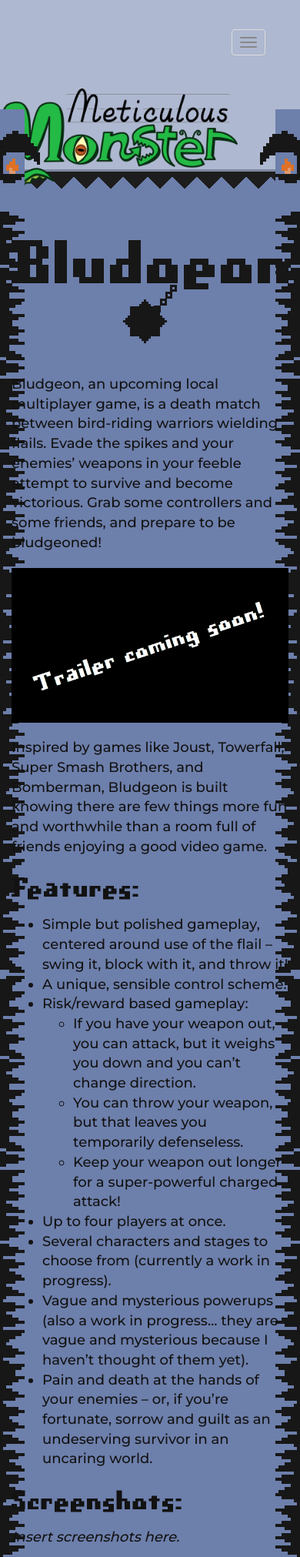
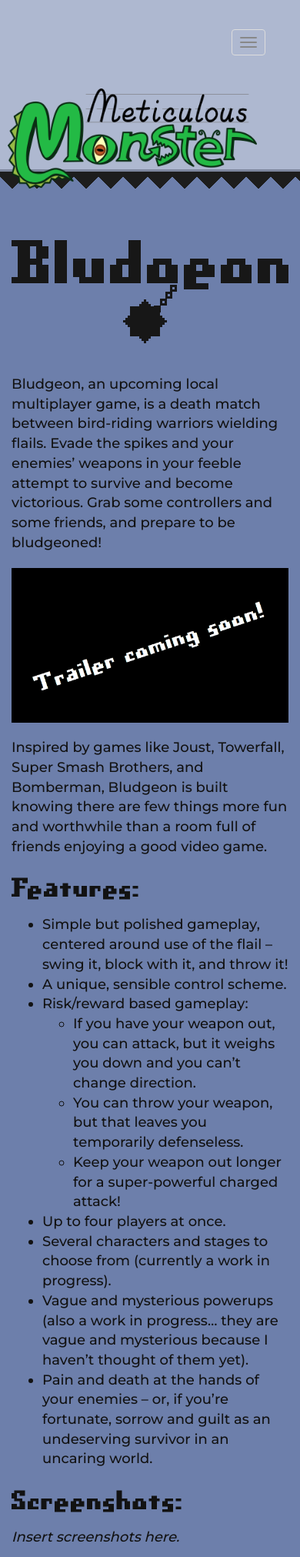
Before and after one commit to meticulousmonster/meticulousmonster.github.io, a Jekyll site: the page built from bludgeon.md, in a window 390 px wide. Shown: the whole page at 77% size. Built offline with Jekyll 4.4.1, drawn with Linux system fonts in a browser that asks for light colours.

Commit message:
Work on responsive design

```diff
--- a/_includes/header.html
+++ b/_includes/header.html
@@ -1,7 +1,7 @@
 <header>
     <nav class="navbar navbar-default">
         <div class="container">
-            <div class="col-md-10 col-md-offset-1 col-xs-12">
+            <div class="col-sm-10 col-sm-offset-1 col-xs-12">
                 <div class="navbar-header">
                     <button type="button" class="navbar-toggle collapsed" data-toggle="collapse" data-target="#navbar-dropdown" aria-expanded="false"
                         aria-controls="navbar-dropdown">
--- a/_layouts/bludgeon.html
+++ b/_layouts/bludgeon.html
@@ -12,7 +12,7 @@
 
         <div class="container">
             <div class="row">
-                <div class="col-md-10 col-md-offset-1 col-xs-12">
+                <div class="col-sm-10 col-sm-offset-1 col-xs-12">
                     <article>
                         {{content}}
                     </article>
--- a/_layouts/page.html
+++ b/_layouts/page.html
@@ -7,7 +7,7 @@
     <main>
         <div class="container">
             <div class="row">
-                <div class="col-md-10 col-md-offset-1 col-xs-12">
+                <div class="col-sm-10 col-sm-offset-1 col-xs-12">
                     <article>
                         {{content}}
                     </article>
--- a/_sass/_base.scss
+++ b/_sass/_base.scss
@@ -46,9 +46,11 @@
     background-color: $bludgeon-bg-color;
     color: $bludgeon-color;
 
-    background-image: url("/images/bludgeon/spikes-left.png"), url("/images/bludgeon/spikes-right.png");
-    background-position-x: left, right;
-    background-repeat: repeat-y, repeat-y;
+    @media (min-width: 768px) {
+        background-image: url("/images/bludgeon/spikes-left.png"), url("/images/bludgeon/spikes-right.png");
+        background-position-x: left, right;
+        background-repeat: repeat-y, repeat-y;
+    }
 
     nav.navbar {
         $bludgeon-header-bg-color: lighten($bludgeon-bg-color, 20%);
--- a/_sass/_layout.scss
+++ b/_sass/_layout.scss
@@ -4,7 +4,10 @@
         padding-bottom: 0;
 
         img {
+            margin-left: -35px;
+            @media (min-width: 768px) {
                 margin-left: -60px;
+            }
         }
     }
 }
@@ -21,6 +24,7 @@
 
 .bludgeon {
     .spike-cover {
+        @media (min-width: 768px) {
             position: absolute;
             top: 142px;
             height: 133px;
@@ -29,6 +33,7 @@
 
             &.right {
                 right: 0;
+            }
         }
     }
 
@@ -40,12 +45,20 @@
             right: 0;
             transform: scaleX(-1);
         }
+
+        @media (max-width: 767px) {
+            display: none;
+        }
     }
 
     .torch {
         position: absolute;
         margin-top: -4px;
         left: -50px;
+
+        @media (max-width: 799px) {
+            display: none;
+        }
     }
 
     img.logo {
```
Lines whose indentation alone changed are shown as unchanged.
